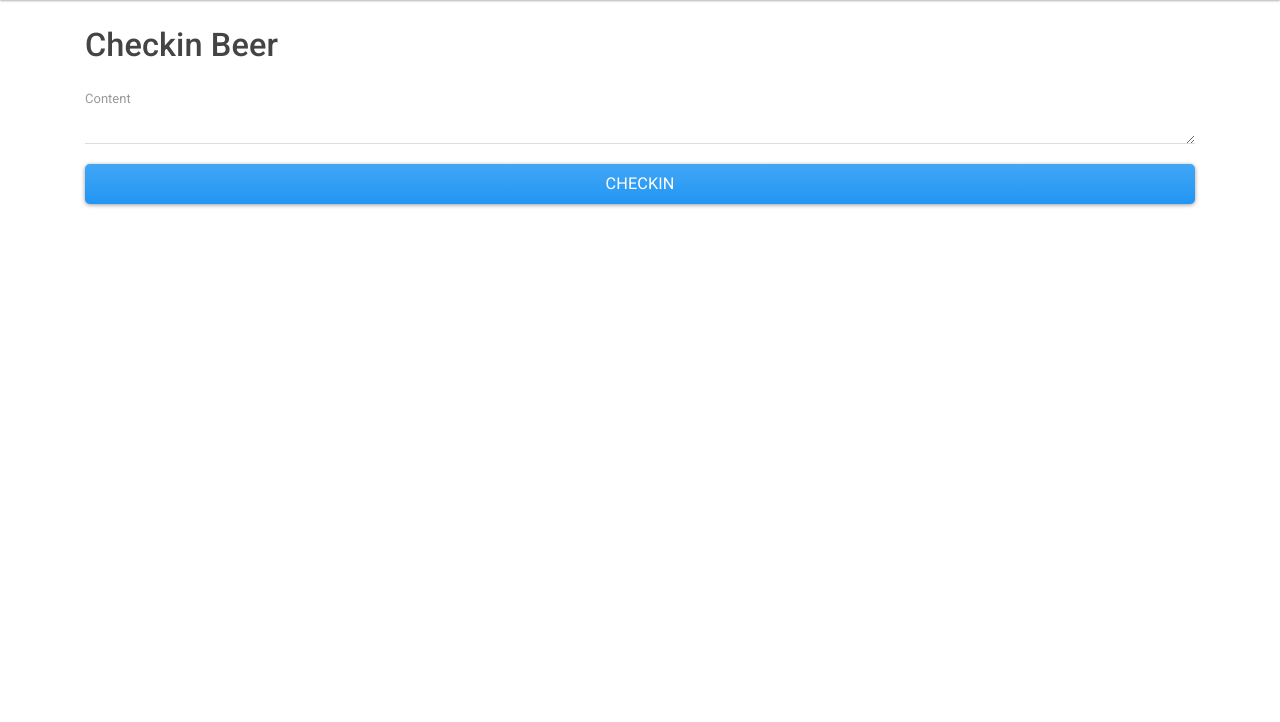
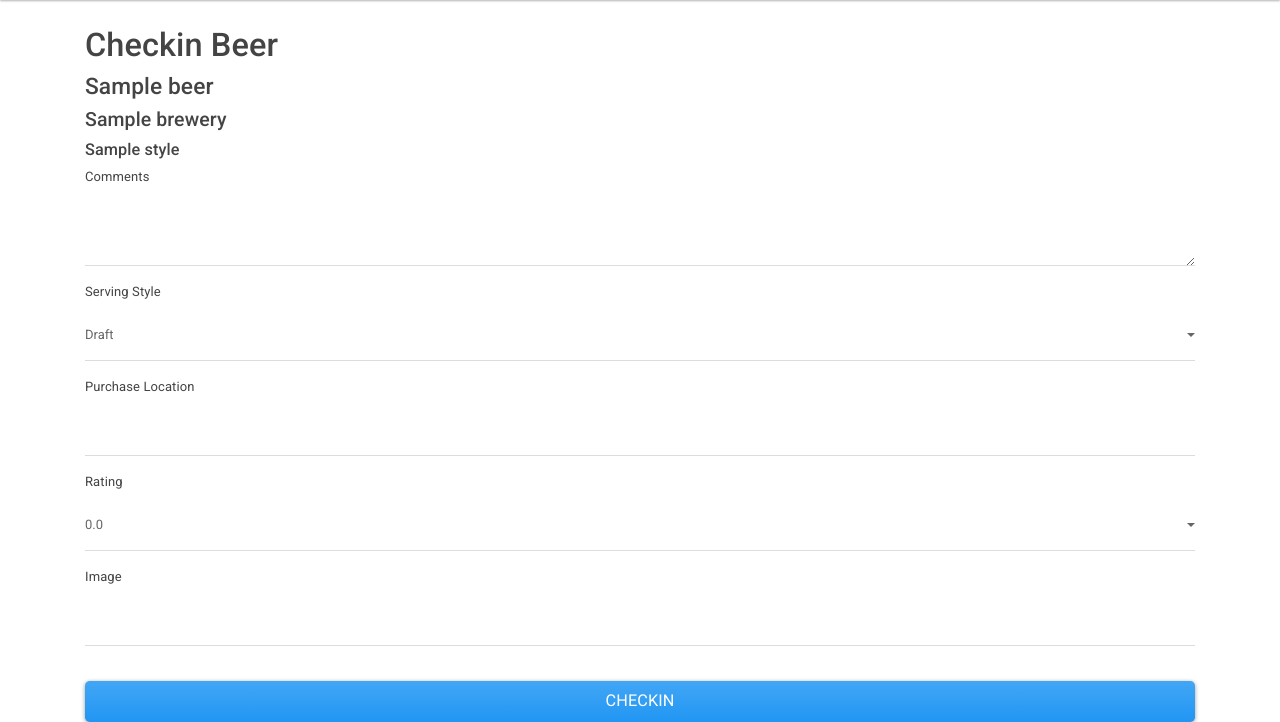
Before and after one commit to shaunwo/hopps-hunter, a Flask app: page /beer/checkin/1 in a window 1280 px wide. Shown: the part 98-820 px from the top of the page. Before the commit the page ends 306 px from the top, so only its background shows below. Run offline with Flask 2, Linux system fonts and the light colour scheme; tables that the repository leaves empty hold one stand-in row (values such as "Sample post"); some libraries are stand-ins or nearby versions.

Commit message:
Updates for the checkins

```diff
--- a/app.py
+++ b/app.py
@@ -204,6 +204,29 @@ def checkin_beer(beer_id):
     """ if form.validate_on_submit():
         as_file
         """
+    if form.validate_on_submit():
+        try:
+            checkin = Checkin.add(
+                user_id=session[CURR_USER_KEY],
+                beer_id=beer.id,
+                brewery_id = beer.brewery_id,
+                style_id = beer.style_id,
+                comments = form.comments.data,
+                serving_size = form.serving_size.data,
+                purchase_location = form.purchase_location.data,
+                rating = form.rating.data,
+                image_url = form.image_url.data,
+            )
+            db.session.commit()
+
+        except IntegrityError as error:
+            # flash(f"{error}", 'danger')
+            message = Markup("Error capturing the checkin addition. Please try again.")
+            flash(message, 'danger')
+            return render_template('/beer/checkin/<int:beer_id>', beer=beer, form=form)
+
+        if checkin:
+            flash(f"Your checkin for {beer.name} was added!", "success")
 
     return render_template('beer/checkin.html', beer=beer, form=form)
 
--- a/forms.py
+++ b/forms.py
@@ -1,37 +1,53 @@
 from flask_wtf import FlaskForm
-from wtforms import StringField, PasswordField, TextAreaField, SelectField, BooleanField
+from wtforms import StringField, PasswordField, TextAreaField, SelectField, BooleanField, RadioField
 from wtforms.validators import DataRequired, Email, Length, Optional
 
-# user / account routes
+##################################################
+##  BEGIN USER / ACCOUNT FORMS
+##################################################
 class SignupForm(FlaskForm):
     """Form for signing up/creating new account"""
-
     username = StringField('Username', validators=[DataRequired()])
     password = PasswordField('Password', validators=[Length(min=6)])
     email = StringField('Email', validators=[DataRequired(), Email()])
 
 class LoginForm(FlaskForm):
     """Login form"""
-
     username = StringField('Username', validators=[DataRequired()])
     password = PasswordField('Password', validators=[Length(min=6)])
+##################################################
+##  END USER / ACCOUNT FORMS
+##################################################
 
-# search / checkin ; wishlist forms
+
+##################################################
+##  BEGIN SEARCH / CHECKIN FORMS
+##################################################
 class SearchForm(FlaskForm):
     """Search form"""
-    SEARCH_FOR_CHOICES = [('Beer', 'Beer'), ('Brewery', 'Brewery'), ('Style', 'Style'), ('ALL', 'ALL')]
-
+    SEARCH_FOR_CHOICES = ['Beer', 'Brewery', 'Style', 'ALL']
     search = StringField('search', validators=[DataRequired()])
     searchfor = SelectField(u'', choices=SEARCH_FOR_CHOICES )
 
 class BeerCheckinForm(FlaskForm):
     """Beer checkin form"""
+    comments = TextAreaField("Comments")
+    SERVING_STYLE_CHOICES = ['Draft','Bottle','Can','Taster','Cask','Crowler','Growler']
+    serving_size = SelectField(u'Serving Style', choices=SERVING_STYLE_CHOICES )
+    purchase_location = StringField('Purchase Location')
+    RATING_CHOICES = ['0.0','0.5','1.0','1.5','2.0','2.5','3.0','3.5','4.0','4.5','5.0']
+    rating = SelectField(u'Rating', choices=RATING_CHOICES )
+    image_url = StringField('Image')
+##################################################
+##  END SEARCH / CHECKIN FORMS
+##################################################
 
-    comments = TextAreaField("Content")
 
+##################################################
+##  BEGIN PROFILE-RELATED FORMS
+##################################################
 class EditProfileForm(FlaskForm):
     """Form for editing a user profile"""
-
     username = StringField('Username', validators=[DataRequired()])
     email = StringField('Email', validators=[DataRequired(), Email()])
     first_name = StringField('First Name', validators=[DataRequired()])
@@ -46,3 +62,6 @@ class ChangePWForm(FlaskForm):
     current_password = PasswordField('Current Password', validators=[Length(min=6)])
     new_password = PasswordField('New Password', validators=[Length(min=6)])
     new_password_confirm = PasswordField('Confirm New Password', validators=[Length(min=6)])
+##################################################
+##  END PROFILE-RELATED FORMS
+##################################################
--- a/templates/beer/checkin.html
+++ b/templates/beer/checkin.html
@@ -3,12 +3,19 @@ endblock %} {% block content %}
 
 <h1>Checkin Beer</h1>
 
+<h3>{{ beer.name }}</h3>
+<h4>{{ beer.brewery.name }}</h4>
+<h5>{{ beer.style.style_name }}</h5>
 <form method="POST">
 	{{ form.hidden_tag() }} {% for field in form if field.widget.input_type !=
-	'hidden' %} {% for error in field.errors %}
-	<span class="text-danger">{{ error }}</span>
-	{% endfor %} {{ field(placeholder=field.label.text, class="form-control")
-	}} {% endfor %}
+	'hidden' %}
+	<div class="form-group">
+		{{ field.label }} {{ field(class_="form-control") }} {% for error in
+		field.errors %}
+		<span class="form-text text-danger">{{ error }}</span>
+		{% endfor %}
+	</div>
+	{% endfor %}
 	<br />
 	<button class="btn btn-primary btn-lg btn-block">Checkin</button>
 </form>
```
Also changed, not shown: models.py (+7 -0 lines).
